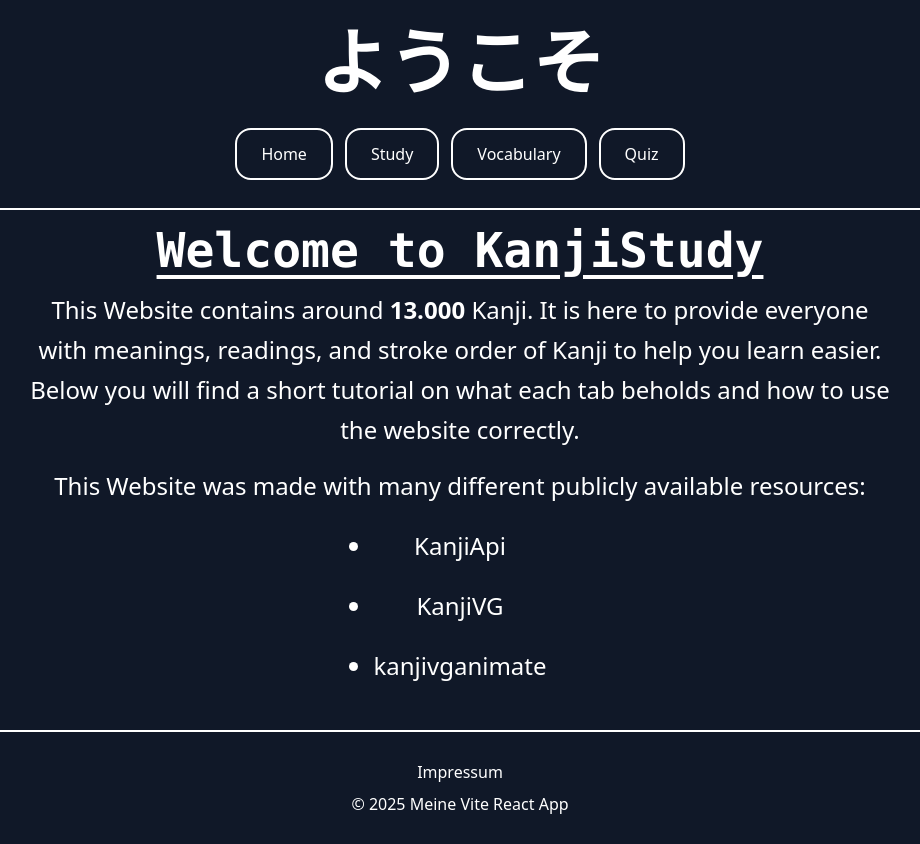
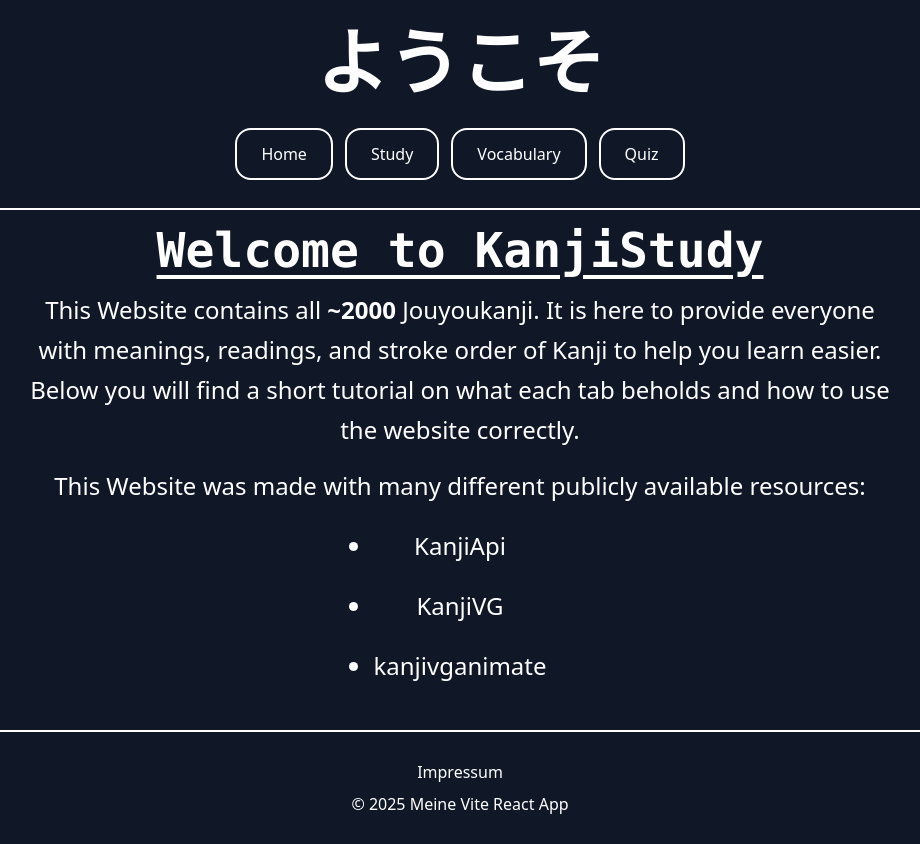
Before and after one commit to Yukihara11/kanjistudy, a React (Vite) app: page / in a window 1280 px wide. Shown: the whole page, without its empty margins (180-1100 px from the left). Built offline with nearby package versions, Linux system fonts and the light colour scheme.

Commit message:
Fixed Description of HomePage

```diff
--- a/src/components/Homeroute/Introduction.tsx
+++ b/src/components/Homeroute/Introduction.tsx
@@ -20,7 +20,7 @@ export default function Introduction() {
             </h2>
 
             <p className="mb-4">
-                This Website contains around <strong>13.000</strong> Kanji. It is here to provide everyone with
+                This Website contains all <strong>~2000</strong> Jouyoukanji. It is here to provide everyone with
                 meanings, readings, and stroke order of Kanji to help you learn easier. Below you will find a short
                 tutorial on what each tab beholds and how to use the website correctly.
             </p>
```
